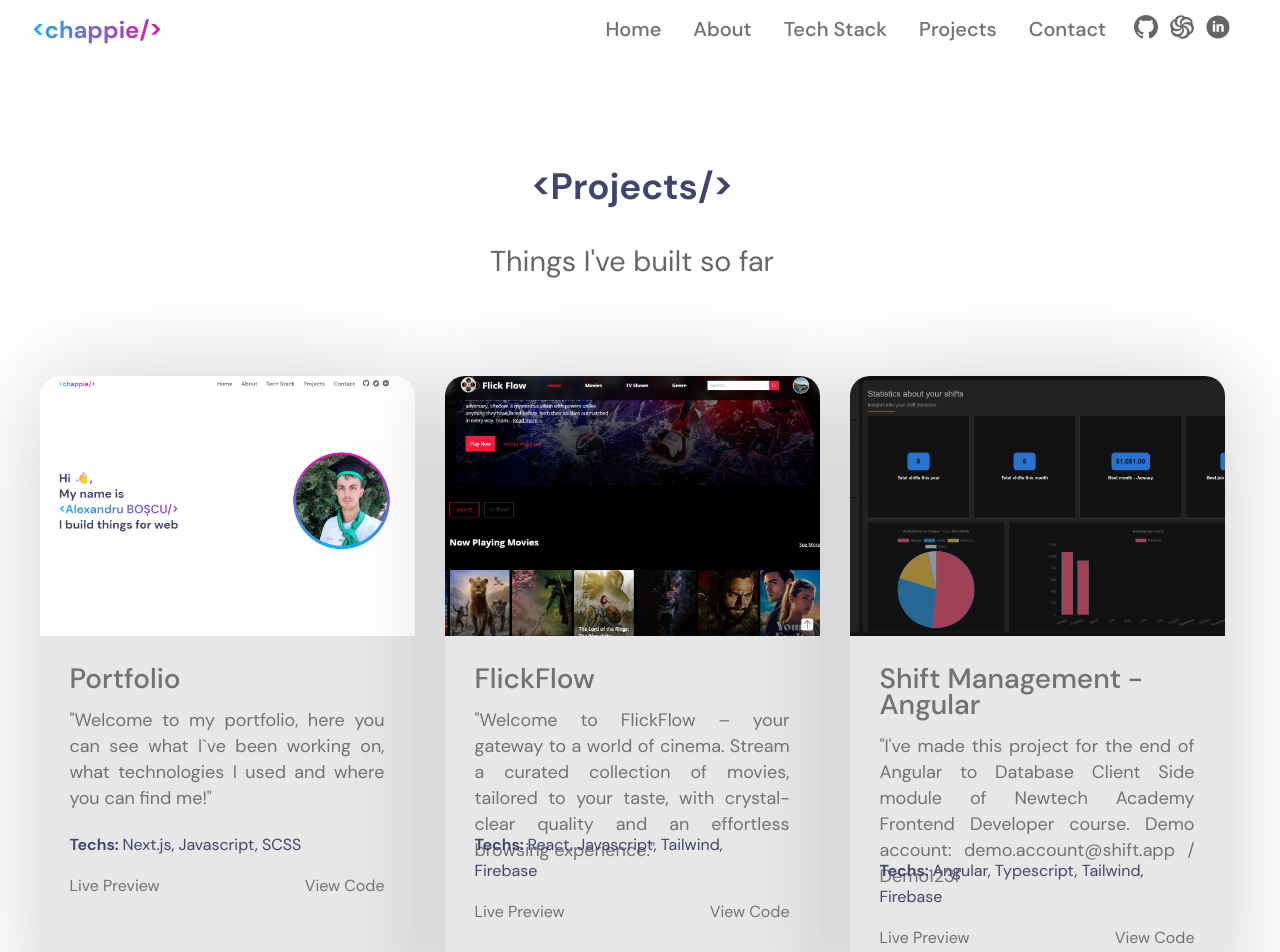
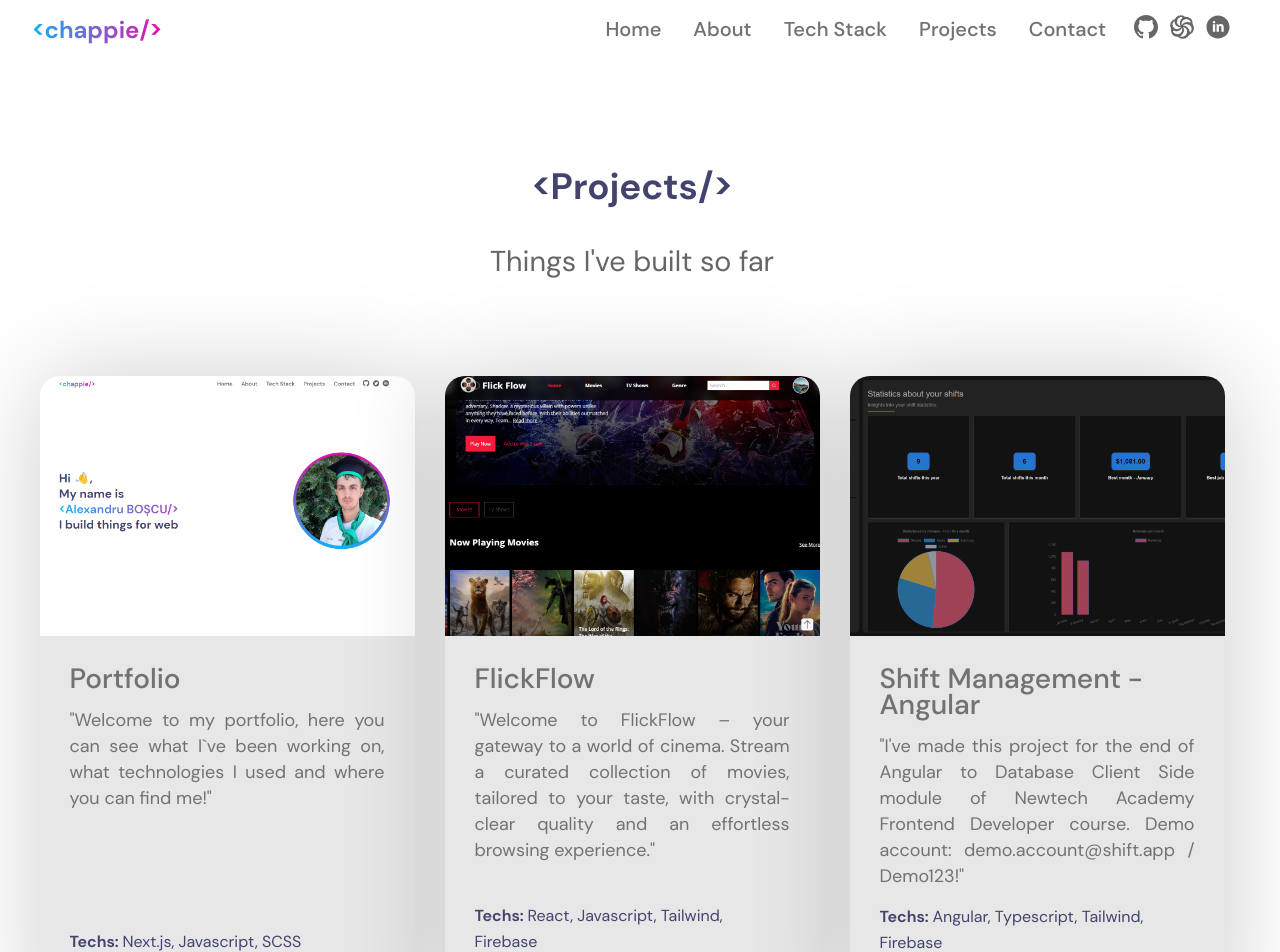
Before and after one commit to mrchappie/portfolio_v3, a Next.js app: page /projects in a window 1280 px wide. Shown: the top 952 px of the page. Built offline with nearby package versions, Linux system fonts and the light colour scheme.

Commit message:
remove max height on project description

```diff
--- a/components/projectCard/projectCard.module.scss
+++ b/components/projectCard/projectCard.module.scss
@@ -51,7 +51,6 @@
       color: var(--text);
       line-height: 26px;
       text-align: justify;
-      max-height:110px;
     }
 
     .project__tech__stack {
```
